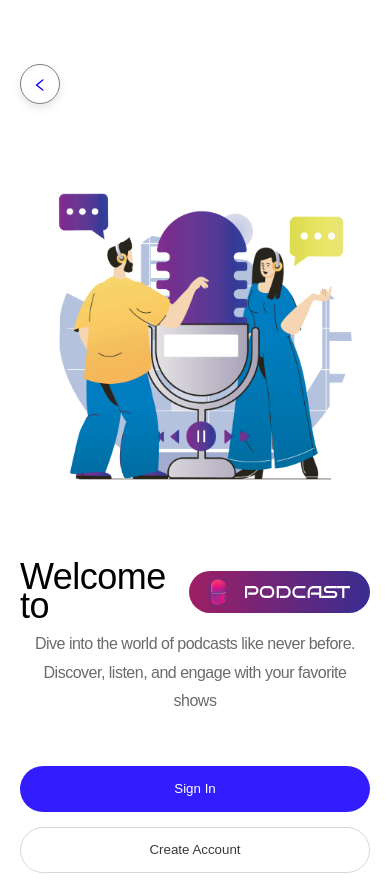
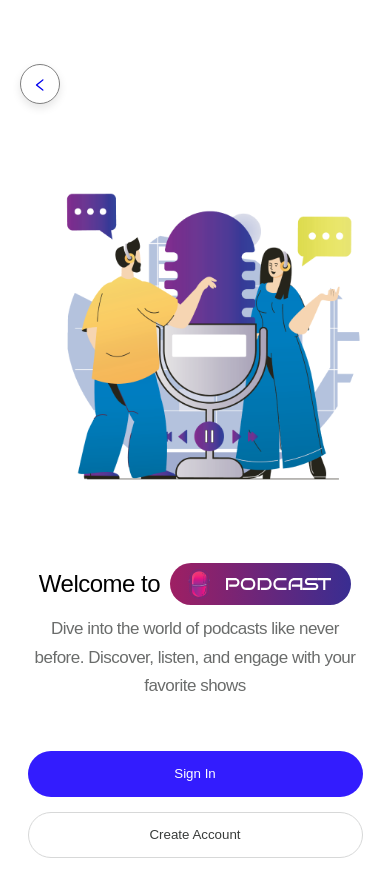
Before and after one commit to bekhzodallaev/milliy-podcast-app, a React (Create React App) app: page /welcome in a window 390 px wide. Built offline with nearby package versions, Linux system fonts and the light colour scheme; a web font is replaced by a local one.

Commit message:
Fix text problem in welcome page

```diff
--- a/src/pages/LandingPage/Auth/WelcomePage.module.css
+++ b/src/pages/LandingPage/Auth/WelcomePage.module.css
@@ -146,6 +146,7 @@
     padding: 1.25rem;
     align-items: center;
     justify-content: center;
+    height: max-content;
   }
   .left_side {
     margin-top: 9.38rem;
@@ -163,6 +164,12 @@
     width: 100%;
     align-items: center;
   }
+  .main_title_content {
+    font-size: 1.5rem;
+  }
+  .content_text {
+    font-size: 1.0625rem;
+  }
 }
 
 /* For tablet version */
```
